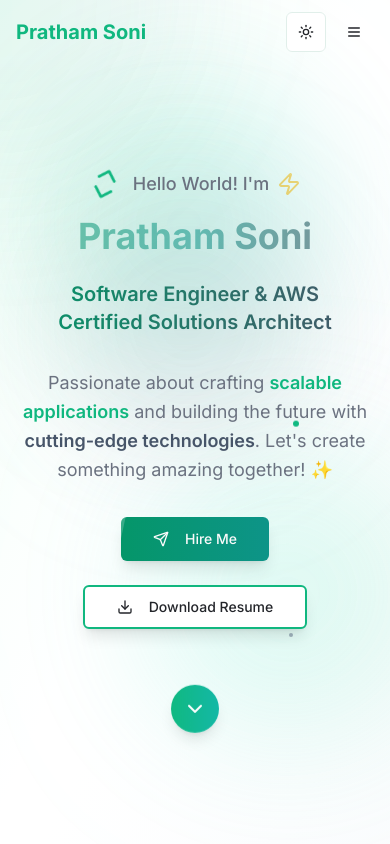
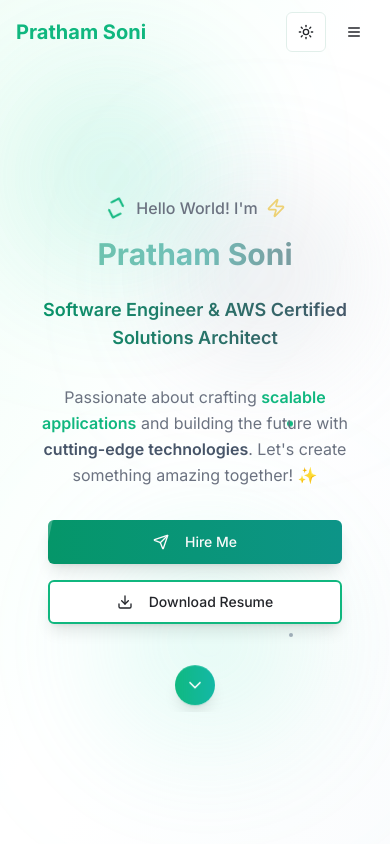
Before and after one commit to prathamsoni-devcode/new-portfolio, a Next.js app: page / in a window 390 px wide. Shown: the top 844 px of the page. Built offline with nearby package versions, Linux system fonts and the light colour scheme.

Commit message:
fix: resolve mobile horizontal scrolling issue
Add overflow controls and responsive adjustments to prevent viewport overflow

Co-authored-by: Pratham Soni <75238158+prathamsoni11@users.noreply.github.com>

```diff
--- a/app/globals.css
+++ b/app/globals.css
@@ -63,8 +63,17 @@
   * {
     @apply border-border;
   }
+
+  html {
+    scroll-behavior: smooth;
+    overflow-x: hidden;
+  }
+
   body {
     @apply bg-background text-foreground;
+    overflow-x: hidden;
+    width: 100%;
+    position: relative;
   }
 }
 
@@ -194,11 +203,6 @@
   animation-delay: 4s;
 }
 
-/* Smooth scroll */
-html {
-  scroll-behavior: smooth;
-}
-
 /* Section spacing */
 .section-padding {
   @apply py-16 md:py-24;
@@ -207,6 +211,8 @@ html {
 /* Container */
 .container-custom {
   @apply container mx-auto px-4 sm:px-6 lg:px-8;
+  max-width: 100%;
+  overflow-x: hidden;
 }
 
 /* Custom gradient text */
@@ -247,3 +253,22 @@ html {
   opacity: 0.7;
   z-index: -1;
 }
+
+/* Mobile-specific fixes */
+@media (max-width: 768px) {
+  .container-custom {
+    padding-left: 1rem;
+    padding-right: 1rem;
+  }
+
+  /* Ensure no horizontal overflow on mobile */
+  * {
+    max-width: 100%;
+    box-sizing: border-box;
+  }
+
+  /* Fix for background elements that might cause overflow */
+  .absolute {
+    max-width: 100vw;
+  }
+}
--- a/app/layout.tsx
+++ b/app/layout.tsx
@@ -9,7 +9,8 @@ const inter = Inter({ subsets: ["latin"] })
 export const metadata: Metadata = {
   title: "Next.js Community Starter",
   description: "A modern Next.js starter with theme support",
-    generator: 'v0.dev'
+  generator: "v0.dev",
+  viewport: "width=device-width, initial-scale=1, maximum-scale=1",
 }
 
 export default function RootLayout({
@@ -19,9 +20,9 @@ export default function RootLayout({
 }) {
   return (
     <html lang="en" suppressHydrationWarning>
-      <body className={inter.className}>
+      <body className={`${inter.className} overflow-x-hidden`}>
         <ThemeProvider attribute="class" defaultTheme="light" enableSystem disableTransitionOnChange>
-          {children}
+          <div className="min-h-screen w-full overflow-x-hidden">{children}</div>
         </ThemeProvider>
       </body>
     </html>
--- a/components/hero-section.tsx
+++ b/components/hero-section.tsx
@@ -20,45 +20,45 @@ export function HeroSection() {
   }, [])
 
   return (
-    <section id="home" className="min-h-screen flex items-center justify-center relative overflow-hidden pt-16">
+    <section id="home" className="min-h-screen flex items-center justify-center relative overflow-hidden pt-16 w-full">
       {/* Enhanced background with mouse-following effect */}
-      <div className="absolute inset-0 z-0">
+      <div className="absolute inset-0 z-0 w-full">
         <div className="absolute inset-0 bg-gradient-to-br from-emerald-50 via-white to-slate-50 dark:from-slate-950 dark:via-gray-900 dark:to-slate-950 opacity-70"></div>
 
-        {/* Animated background blobs */}
-        <div className="absolute top-20 left-10 w-72 h-72 bg-gradient-to-r from-emerald-400 to-teal-400 dark:from-emerald-600 dark:to-teal-600 rounded-full mix-blend-multiply filter blur-3xl opacity-20 animate-blob"></div>
-        <div className="absolute top-40 right-10 w-72 h-72 bg-gradient-to-r from-slate-400 to-gray-400 dark:from-slate-600 dark:to-gray-600 rounded-full mix-blend-multiply filter blur-3xl opacity-20 animate-blob animation-delay-2000"></div>
-        <div className="absolute bottom-20 left-1/3 w-72 h-72 bg-gradient-to-r from-teal-300 to-emerald-300 dark:from-teal-700 dark:to-emerald-700 rounded-full mix-blend-multiply filter blur-3xl opacity-20 animate-blob animation-delay-4000"></div>
+        {/* Animated background blobs - constrained to viewport */}
+        <div className="absolute top-20 left-4 sm:left-10 w-48 h-48 sm:w-72 sm:h-72 bg-gradient-to-r from-emerald-400 to-teal-400 dark:from-emerald-600 dark:to-teal-600 rounded-full mix-blend-multiply filter blur-3xl opacity-20 animate-blob"></div>
+        <div className="absolute top-40 right-4 sm:right-10 w-48 h-48 sm:w-72 sm:h-72 bg-gradient-to-r from-slate-400 to-gray-400 dark:from-slate-600 dark:to-gray-600 rounded-full mix-blend-multiply filter blur-3xl opacity-20 animate-blob animation-delay-2000"></div>
+        <div className="absolute bottom-20 left-1/4 w-48 h-48 sm:w-72 sm:h-72 bg-gradient-to-r from-teal-300 to-emerald-300 dark:from-teal-700 dark:to-emerald-700 rounded-full mix-blend-multiply filter blur-3xl opacity-20 animate-blob animation-delay-4000"></div>
 
-        {/* Mouse follower effect */}
+        {/* Mouse follower effect - only on larger screens */}
         <div
-          className="absolute w-96 h-96 bg-gradient-to-r from-emerald-400/10 to-slate-400/10 rounded-full filter blur-3xl pointer-events-none transition-all duration-1000 ease-out"
+          className="absolute w-96 h-96 bg-gradient-to-r from-emerald-400/10 to-slate-400/10 rounded-full filter blur-3xl pointer-events-none transition-all duration-1000 ease-out hidden md:block"
           style={{
             left: mousePosition.x - 192,
             top: mousePosition.y - 192,
           }}
         ></div>
 
-        {/* Floating particles */}
+        {/* Floating particles - constrained positioning */}
         <div className="absolute top-1/4 left-1/4 w-2 h-2 bg-primary rounded-full animate-ping"></div>
         <div className="absolute top-3/4 right-1/4 w-1 h-1 bg-slate-500 rounded-full animate-pulse"></div>
-        <div className="absolute top-1/2 left-3/4 w-1.5 h-1.5 bg-emerald-500 rounded-full animate-bounce"></div>
+        <div className="absolute top-1/2 right-1/4 w-1.5 h-1.5 bg-emerald-500 rounded-full animate-bounce"></div>
       </div>
 
-      <div className="container-custom relative z-10">
-        <div className="max-w-4xl mx-auto text-center">
+      <div className="container-custom relative z-10 w-full">
+        <div className="max-w-4xl mx-auto text-center px-4">
           {/* Animated greeting */}
           <div
             className={`transition-all duration-1000 ${
               isVisible ? "opacity-100 transform translate-y-0" : "opacity-0 transform translate-y-10"
             }`}
           >
-            <div className="flex items-center justify-center mb-4">
-              <Code className="h-8 w-8 text-primary mr-3 animate-spin" />
-              <span className="text-lg text-muted-foreground font-medium">Hello World! I'm</span>
-              <Zap className="h-6 w-6 text-yellow-500 ml-2 animate-pulse" />
+            <div className="flex items-center justify-center mb-4 flex-wrap gap-2">
+              <Code className="h-6 w-6 sm:h-8 sm:w-8 text-primary animate-spin" />
+              <span className="text-base sm:text-lg text-muted-foreground font-medium">Hello World! I'm</span>
+              <Zap className="h-5 w-5 sm:h-6 sm:w-6 text-yellow-500 animate-pulse" />
             </div>
-            <h1 className="text-4xl md:text-6xl lg:text-7xl font-bold mb-4 bg-gradient-to-r from-emerald-600 via-teal-600 to-slate-800 bg-clip-text text-transparent animate-pulse">
+            <h1 className="text-3xl sm:text-4xl md:text-6xl lg:text-7xl font-bold mb-4 bg-gradient-to-r from-emerald-600 via-teal-600 to-slate-800 bg-clip-text text-transparent animate-pulse break-words">
               Pratham Soni
             </h1>
           </div>
@@ -68,7 +68,7 @@ export function HeroSection() {
               isVisible ? "opacity-100 transform translate-y-0" : "opacity-0 transform translate-y-10"
             }`}
           >
-            <h2 className="text-xl md:text-2xl lg:text-3xl font-semibold bg-gradient-to-r from-emerald-600 to-slate-600 bg-clip-text text-transparent px-6 py-2 mb-6">
+            <h2 className="text-lg sm:text-xl md:text-2xl lg:text-3xl font-semibold bg-gradient-to-r from-emerald-600 to-slate-600 bg-clip-text text-transparent px-2 sm:px-6 py-2 mb-6 break-words">
               Software Engineer & AWS Certified Solutions Architect
             </h2>
           </div>
@@ -78,7 +78,7 @@ export function HeroSection() {
               isVisible ? "opacity-100 transform translate-y-0" : "opacity-0 transform translate-y-10"
             }`}
           >
-            <p className="text-lg md:text-xl text-muted-foreground mb-8 max-w-3xl mx-auto leading-relaxed">
+            <p className="text-base sm:text-lg md:text-xl text-muted-foreground mb-8 max-w-3xl mx-auto leading-relaxed px-2">
               Passionate about crafting <span className="text-primary font-semibold">scalable applications</span> and
               building the future with <span className="text-slate-600 font-semibold">cutting-edge technologies</span>.
               Let's create something amazing together! ✨
@@ -86,53 +86,55 @@ export function HeroSection() {
           </div>
 
           <div
-            className={`flex flex-wrap justify-center gap-6 transition-all duration-1000 delay-700 ${
+            className={`flex flex-col sm:flex-row justify-center gap-4 sm:gap-6 transition-all duration-1000 delay-700 px-4 ${
               isVisible ? "opacity-100 transform translate-y-0" : "opacity-0 transform translate-y-10"
             }`}
           >
             <Button
               size="lg"
-              className="group relative overflow-hidden bg-gradient-to-r from-emerald-600 to-teal-600 hover:from-emerald-700 hover:to-teal-700 transform hover:scale-105 transition-all duration-300 shadow-lg hover:shadow-xl"
+              className="group relative overflow-hidden bg-gradient-to-r from-emerald-600 to-teal-600 hover:from-emerald-700 hover:to-teal-700 transform hover:scale-105 transition-all duration-300 shadow-lg hover:shadow-xl w-full sm:w-auto"
               asChild
             >
               <a href="#contact">
                 <div className="absolute inset-0 bg-white/20 transform -skew-x-12 -translate-x-full group-hover:translate-x-full transition-transform duration-700"></div>
-                <Send className="h-5 w-5 mr-2 group-hover:animate-pulse" />
+                <Send className="h-4 w-4 sm:h-5 sm:w-5 mr-2 group-hover:animate-pulse" />
                 Hire Me
               </a>
             </Button>
             <Button
               size="lg"
               variant="outline"
-              className="group border-2 border-primary hover:bg-primary hover:text-primary-foreground transform hover:scale-105 transition-all duration-300 shadow-lg hover:shadow-xl"
+              className="group border-2 border-primary hover:bg-primary hover:text-primary-foreground transform hover:scale-105 transition-all duration-300 shadow-lg hover:shadow-xl w-full sm:w-auto"
               asChild
             >
               <a href="/resume.pdf" download>
-                <Download className="h-5 w-5 mr-2 group-hover:animate-bounce" />
+                <Download className="h-4 w-4 sm:h-5 sm:w-5 mr-2 group-hover:animate-bounce" />
                 Download Resume
               </a>
             </Button>
           </div>
 
           {/* Floating scroll indicator */}
-          <div className={`mt-16 transition-all duration-1000 delay-1000 ${isVisible ? "opacity-100" : "opacity-0"}`}>
+          <div
+            className={`mt-12 sm:mt-16 transition-all duration-1000 delay-1000 ${isVisible ? "opacity-100" : "opacity-0"}`}
+          >
             <div className="relative inline-block">
               <div className="absolute inset-0 bg-primary/20 rounded-full animate-ping"></div>
               <a
                 href="#about"
-                className="relative inline-flex items-center justify-center w-12 h-12 rounded-full bg-gradient-to-r from-emerald-500 to-teal-500 text-white shadow-lg hover:shadow-xl transform hover:scale-110 transition-all duration-300 animate-bounce"
+                className="relative inline-flex items-center justify-center w-10 h-10 sm:w-12 sm:h-12 rounded-full bg-gradient-to-r from-emerald-500 to-teal-500 text-white shadow-lg hover:shadow-xl transform hover:scale-110 transition-all duration-300 animate-bounce"
               >
                 <svg
                   xmlns="http://www.w3.org/2000/svg"
-                  width="24"
-                  height="24"
+                  width="20"
+                  height="20"
                   viewBox="0 0 24 24"
                   fill="none"
                   stroke="currentColor"
                   strokeWidth="2"
                   strokeLinecap="round"
                   strokeLinejoin="round"
-                  className="h-6 w-6"
+                  className="h-5 w-5 sm:h-6 sm:w-6"
                 >
                   <path d="m6 9 6 6 6-6" />
                 </svg>
```
